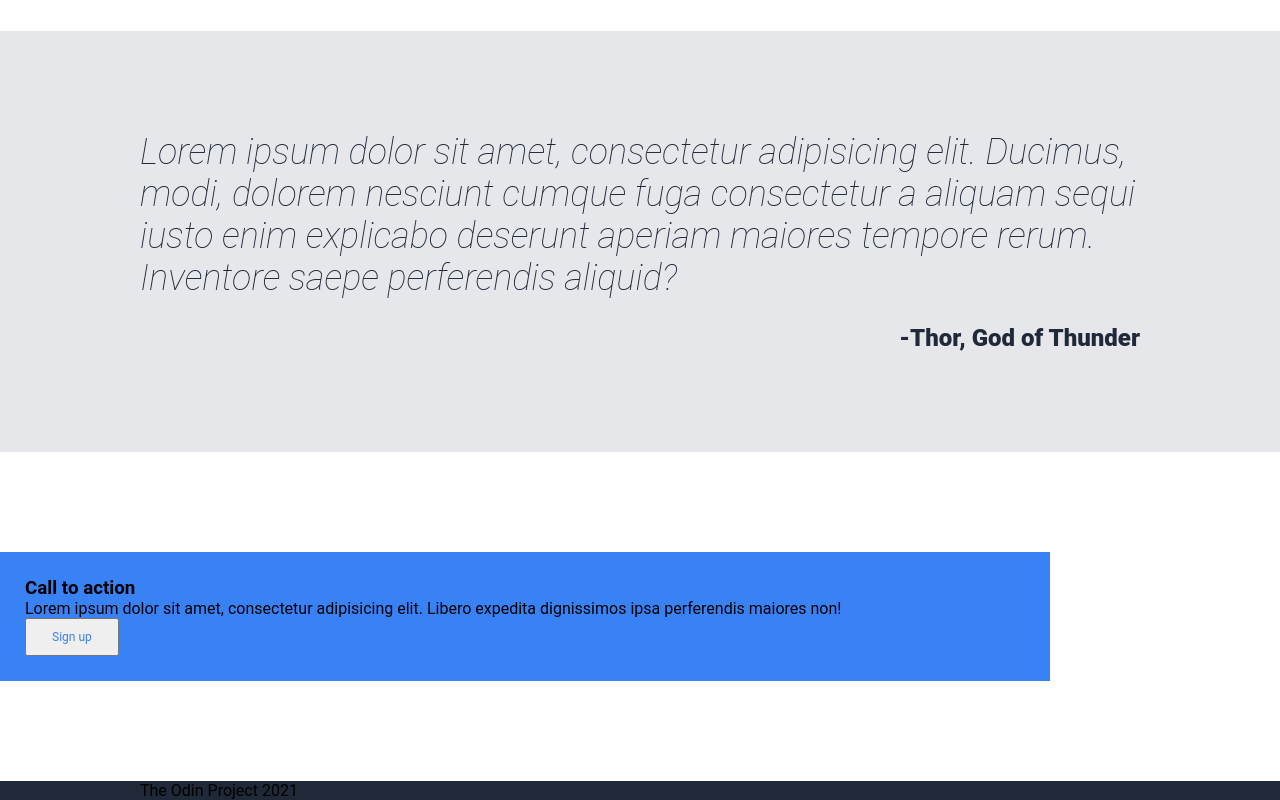
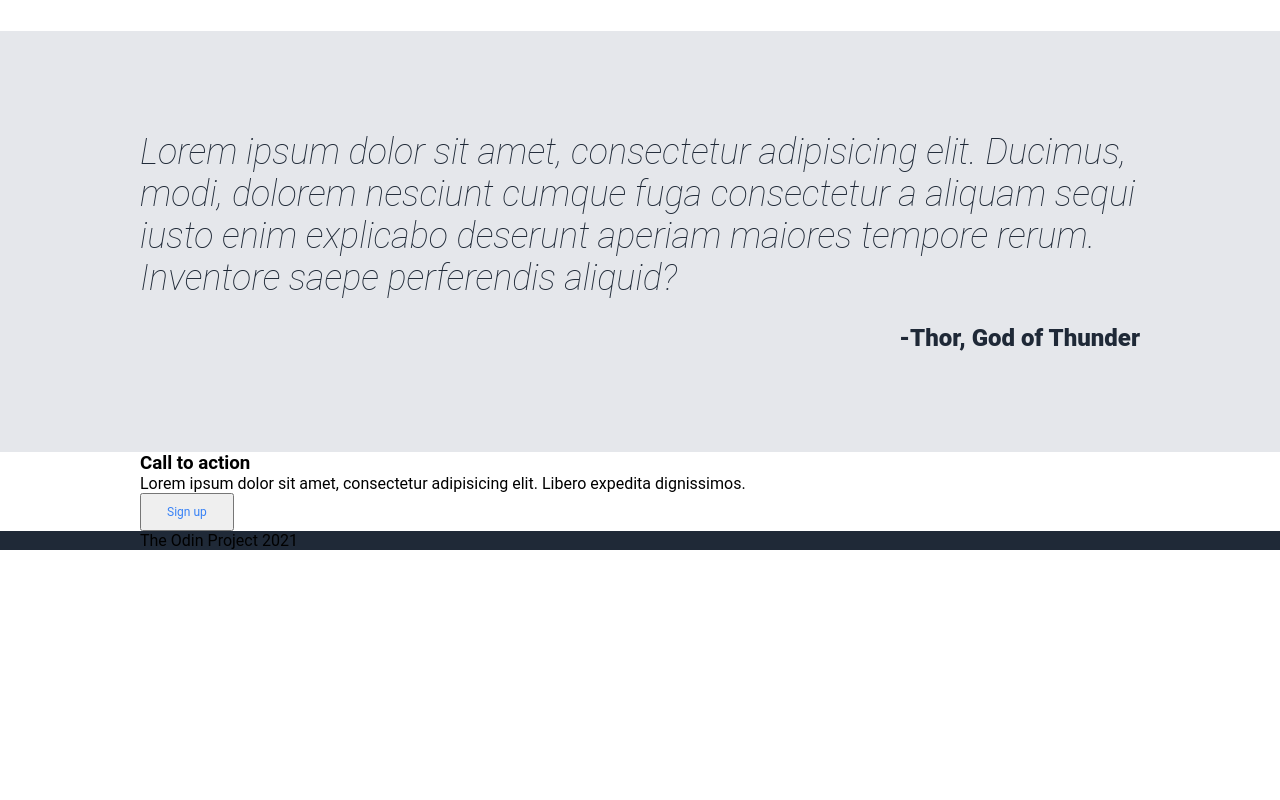
Before and after one commit to JustinAhtow/odin-landing-page, a plain HTML site: page index.html in a window 1280 px wide. Shown: the part 1140-1940 px from the top of the page. After the commit the page ends 1690 px from the top, so only its background shows below. Drawn offline with Linux system fonts and the light colour scheme.

Commit message:
fix class selectors for more clarification

```diff
--- a/index.html
+++ b/index.html
@@ -29,7 +29,7 @@
                             Quam sed nulla dicta quia natus exercitationem.
                             Blanditiis ab eum eos modi!
                         </p>
-                        <button>Sign up</button>
+                        <button class="home-button">Sign up</button>
                     </div>
                     <div class="home-image">
                         This is placeholder for an image
@@ -72,11 +72,11 @@
             </div>
 
             <div id="section4">
-                <div class="sign-up-container container">
+                <div class="signup-container container">
                     <div class="signup-card">
                         <div class="signup-content">
                             <h3>Call to action</h3>
-                            <p>Lorem ipsum dolor sit amet, consectetur adipisicing elit. Libero expedita dignissimos ipsa perferendis maiores non!</p>
+                            <p>Lorem ipsum dolor sit amet, consectetur adipisicing elit. Libero expedita dignissimos.</p>
                         </div>
                         <button class="signup-button">Sign up</button>
                     </div>
```
